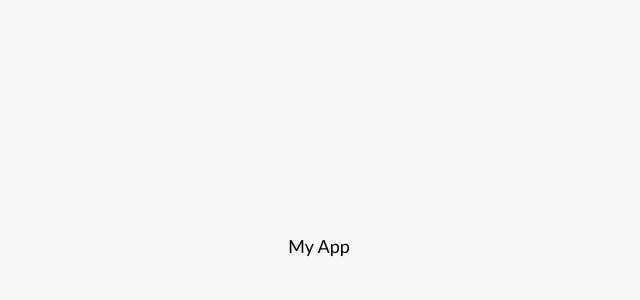
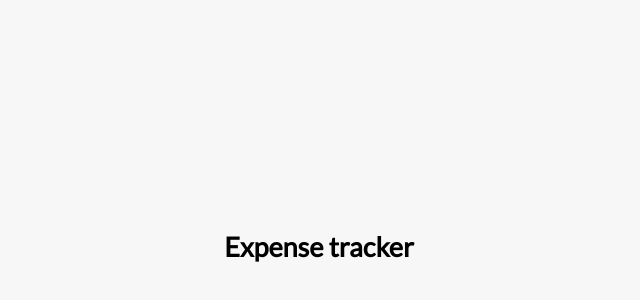
Before and after one commit to lgeti/ExpenseTracker, a Vue app: page / in a window 1280 px wide. Shown: the part 154-454 px from the top of the page, without its empty margins (321-961 px from the left). Built offline with nearby package versions, Linux system fonts and the light colour scheme.

Commit message:
Add header component to App.vue

```diff
--- a/src/App.vue
+++ b/src/App.vue
@@ -1 +1,8 @@
-<template>My App</template>
+<script setup>
+import Header from './components/Header.vue'
+</script>
+
+<template>
+    <Header />
+
+</template>
--- /dev/null
+++ b/src/components/Header.vue
@@ -0,0 +1,3 @@
+<template>
+    <h2>Expense tracker</h2>
+</template>
```
Also changed, not shown: src/components/AddTransaction.vue (added), src/components/Balance.vue (added), src/components/IncomeExpenses.vue (added), src/components/TransactionList.vue (added).
